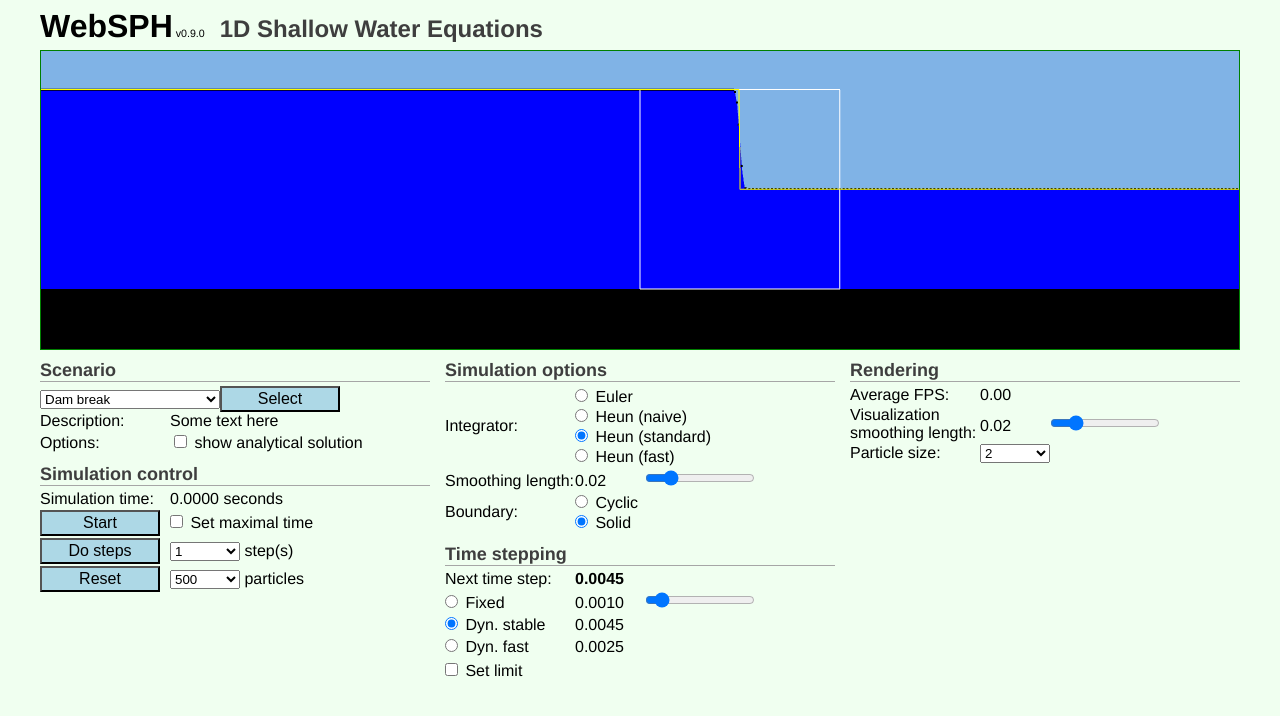
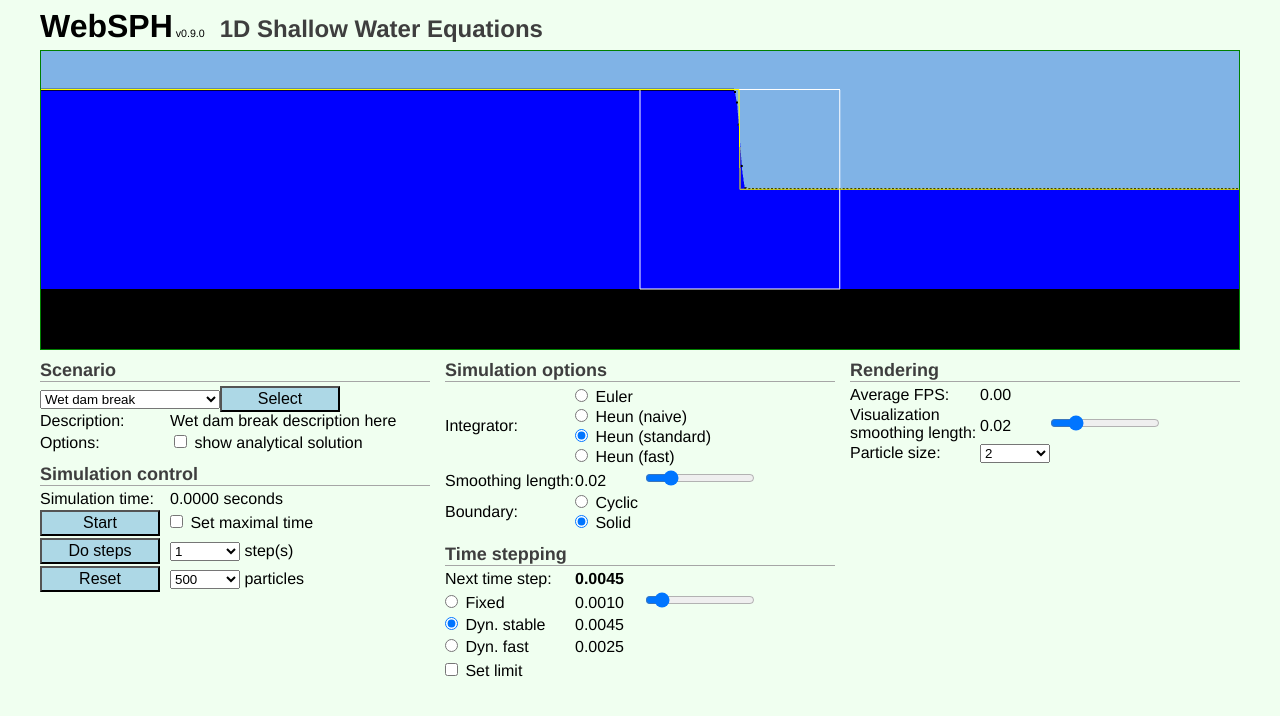
Before and after one commit to nbasargin/WebSPH, an Angular app: page / in a window 1280 px wide. Shown: the top 716 px of the page. Built offline with nearby package versions, Linux system fonts and the light colour scheme.

Commit message:
introducing scenarios

```diff
--- a/src/ui/Controller.ts
+++ b/src/ui/Controller.ts
@@ -90,7 +90,7 @@ export class Controller {
 	}
 
 	public resetSimulationAndRenderer(simOptions : SimulationOptions, rendOptions : RendererOptions) {
-		this.simulation = new Simulation(simOptions);
+		this.simulation = new Simulation(simOptions); // TODO change to simulation.reset
 		this.renderer = new Renderer(this.glCanvas, this.simulation.getEnvironment(), rendOptions);
 		this.renderer.render();
 		this.updateUITiming();
--- a/src/ui/settings/scenario.component.html
+++ b/src/ui/settings/scenario.component.html
@@ -1,19 +1,17 @@
 <div class="settings-block">
 	<h6>Scenario</h6>
-	<select class="select" style="width: 180px;" title="scenario">
-		<option value="1">Dam break</option>
-		<option value="2">Water drop</option>
-		<option value="3">Random terrain</option>
-		<option value="4">Interactive terrain</option>
+	<select class="select" style="width: 180px;" [(ngModel)]="activeScenario" title="select a scenario">
+		<option *ngFor="let s of scenarios" [ngValue]="s" >{{s.getName()}}</option>
 	</select>
-	<button class="button"> Select </button>
+
+	<button class="button" (click)="onChangeScenario()"> Select </button>
 	<br>
 
 	<div class="settings-left">
 		Description:
 	</div>
 	<div class="settings-right">
-		Some text here
+		{{activeScenario.getDescriptions()}}
 	</div>
 	<br>
 
--- a/src/ui/settings/scenario.component.ts
+++ b/src/ui/settings/scenario.component.ts
@@ -1,4 +1,7 @@
-import {Component} from "@angular/core";
+import {Component, Output, EventEmitter} from "@angular/core";
+import {Scenario} from "../../util/scenarios/Scenario";
+import {WetDamBreak} from "../../util/scenarios/WetDamBreak";
+import {DryDamBreak} from "../../util/scenarios/DryDamBreak";
 
 @Component({
 	selector: 'websph-settings-scenario',
@@ -6,4 +9,25 @@ import {Component} from "@angular/core";
 })
 export class ScenarioComponent {
 
+	public scenarios : Array<Scenario> = [
+		new WetDamBreak(),
+		new DryDamBreak()
+	];
+	private _activeScenario : Scenario = this.scenarios[0];
+	public get activeScenario() {
+		return this._activeScenario;
+	}
+	public set activeScenario(s : Scenario) {
+		this._activeScenario = s;
+	}
+
+
+	@Output() changeScenarioNotify : EventEmitter<Scenario> = new EventEmitter<Scenario>();
+	public onChangeScenario() {
+		this.changeScenarioNotify.emit(this._activeScenario);
+	}
+
+
+
+
 }
--- a/src/ui/settings/settings.component.html
+++ b/src/ui/settings/settings.component.html
@@ -1,6 +1,7 @@
 <div class="settings-container">
 
-	<websph-settings-scenario #scenario>
+	<websph-settings-scenario #scenario
+		(changeScenarioNotify)="onScenarioChanged($event)">
 	</websph-settings-scenario>
 
 	<websph-settings-sim-control #simControl
--- a/src/ui/settings/settings.component.ts
+++ b/src/ui/settings/settings.component.ts
@@ -6,6 +6,7 @@ import {RenderingComponent} from "./rendering.component";
 import {SimulationOptions} from "../../simulation/SimulationOptions";
 import {RendererOptions} from "../../rendering/RendererOptions";
 import {TimeSteppingMode, IntegratorType, BoundaryType} from "../../util/Enums";
+import {Scenario} from "../../util/scenarios/Scenario";
 
 @Component({
 	selector: 'websph-settings',
@@ -69,6 +70,15 @@ export class SettingsComponent {
 
 	// ---------------------
 	// event listeners
+
+	// scenarios
+	public onScenarioChanged(scenario : Scenario) {
+		if (this.logInfo) console.log("[SettingsComponent Info] new scenario: " + scenario.getName());
+		// todo change simulation and UI
+		this.controller.resetSimulationAndRenderer(scenario.getSimulationOptions(), scenario.getRenderOptions());
+
+	}
+
 
 	// time stepping
 	public onDtFixedChanged(newDtFixed : number) {
--- /dev/null
+++ b/src/util/scenarios/DryDamBreak.ts
@@ -0,0 +1,36 @@
+import {Scenario} from "./Scenario";
+
+import {RendererOptions} from "../../rendering/RendererOptions";
+import {SimulationOptions} from "../../simulation/SimulationOptions";
+
+export class DryDamBreak extends Scenario {
+
+	getName(): string {
+		return "Dry dam break";
+	}
+
+	getDescriptions(): string {
+		return "Dry dam break description here";
+	}
+
+	getSimulationOptions(): SimulationOptions {
+		let options = new SimulationOptions();
+
+		// todo more settings here
+		options.gravity = 9.81;
+		options.smoothingLength = 1;
+
+
+		return options;
+	}
+
+	getRenderOptions(): RendererOptions {
+		let options = new RendererOptions();
+
+		// todo more settings here
+		options.particleSize = 2;
+
+		return options;
+	}
+
+}
--- /dev/null
+++ b/src/util/scenarios/Scenario.ts
@@ -0,0 +1,15 @@
+import {RendererOptions} from "../../rendering/RendererOptions";
+import {SimulationOptions} from "../../simulation/SimulationOptions";
+
+export abstract class Scenario {
+
+	public abstract getName() : string;
+
+	public abstract getDescriptions() : string;
+
+	public abstract getSimulationOptions() : SimulationOptions;
+
+	public abstract getRenderOptions() : RendererOptions;
+
+
+}
--- /dev/null
+++ b/src/util/scenarios/WetDamBreak.ts
@@ -0,0 +1,36 @@
+import {Scenario} from "./Scenario";
+import {RendererOptions} from "../../rendering/RendererOptions";
+import {SimulationOptions} from "../../simulation/SimulationOptions";
+
+export class WetDamBreak extends Scenario {
+
+
+	getName(): string {
+		return "Wet dam break";
+	}
+
+	getDescriptions(): string {
+		return "Wet dam break description here";
+	}
+
+	getSimulationOptions(): SimulationOptions {
+		let options = new SimulationOptions();
+
+		// todo more settings here
+		options.gravity = 9.81;
+		options.smoothingLength = 0.01;
+
+
+		return options;
+	}
+
+	getRenderOptions(): RendererOptions {
+		let options = new RendererOptions();
+
+		// todo more settings here
+		options.particleSize = 2;
+
+		return options;
+	}
+
+}
```
